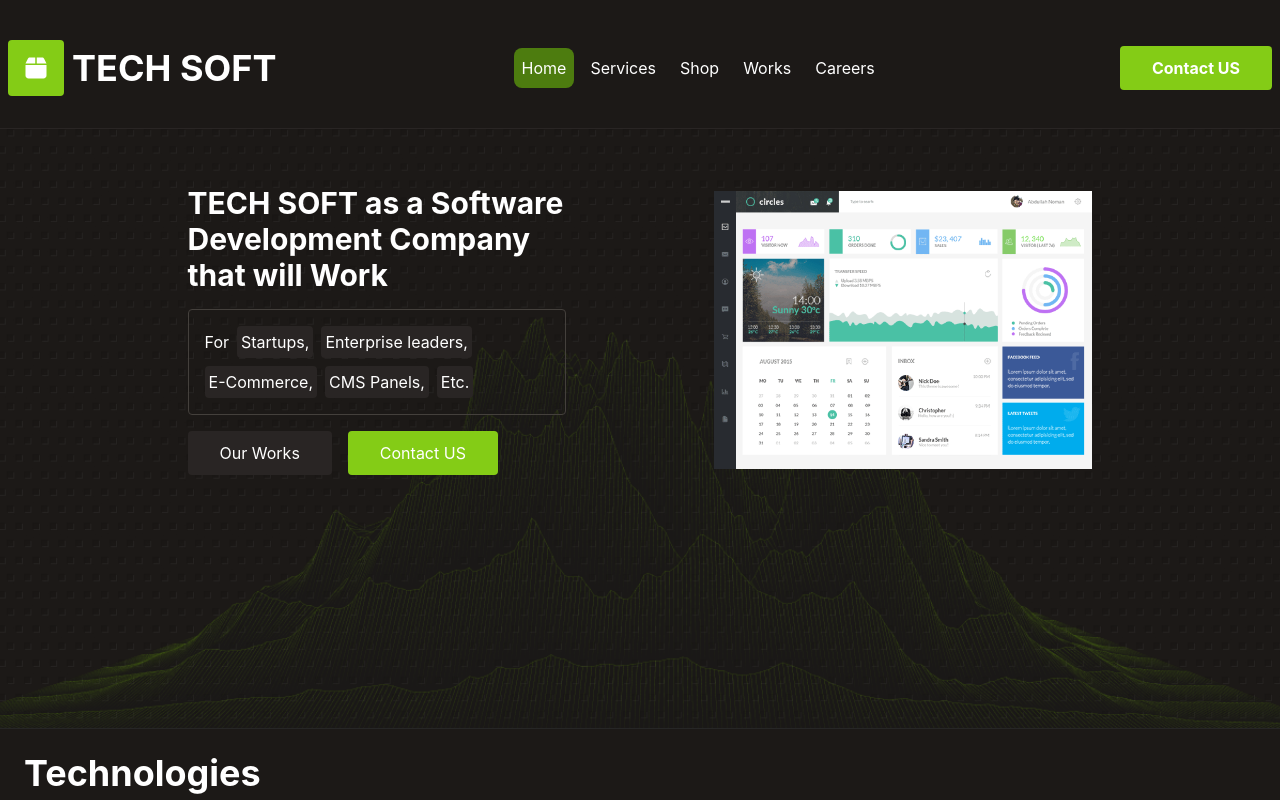
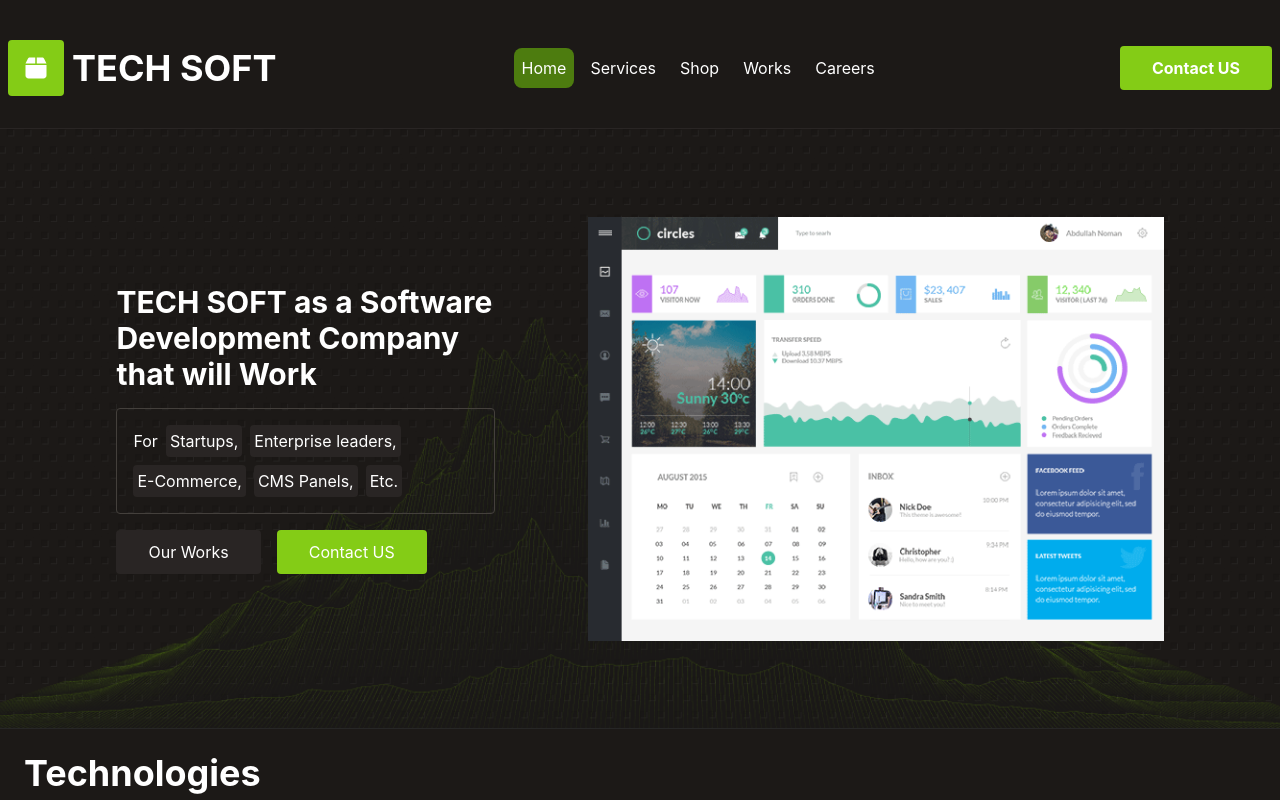
Before and after one commit to Nutsu31/techsoft, a React (Vite) app: page / in a window 1280 px wide. Shown: the top 800 px of the page. Built offline with nearby package versions, Linux system fonts and the light colour scheme; what tailwind-safelist-generator would draw is missing.

Commit message:
fixed responsive

```diff
--- a/src/view/landing/components/Banner.tsx
+++ b/src/view/landing/components/Banner.tsx
@@ -13,8 +13,8 @@ const workingFor = [
 const Banner = ({ img, title }) => {
   return (
     <div className="relative h-screen bg-[url('./src/assets/hero.png')] bg-cover bg-no-repeat bg-center lg:h-3/4 ">
-      <div className="w-full flex flex-col items-center justify-evenly md:flex-row md:items-center md:justify-evenly p-12">
-        <div className="lg:w-4/12">
+      <div className="w-full h-full flex flex-col p-4 gap-4 items-center justify-center px-12 lg:flex-row py-12 justify-evenly">
+        <div className="w-full  md:w-3/4 lg:w-4/12">
           <h1 className="text-white font-bold text-3xl p-2">{title}</h1>
           <Card className="border-stone-700 p-4">
             <p className="text-white flex items-center gap-2 flex-wrap">
@@ -35,11 +35,9 @@ const Banner = ({ img, title }) => {
             </Button>
           </div>
         </div>
-        <img
-          src={Gif}
-          alt=""
-          className="hidden p-2 lg:w-4/12 rounded lg:block"
-        />
+        <div className="hidden p-2 rounded sm:flex w-2/4 md:w-3/4 lg:w-6/12  xl:w-6/12">
+          <img src={Gif} alt="" className="w-full" />
+        </div>
       </div>
     </div>
   );
```
